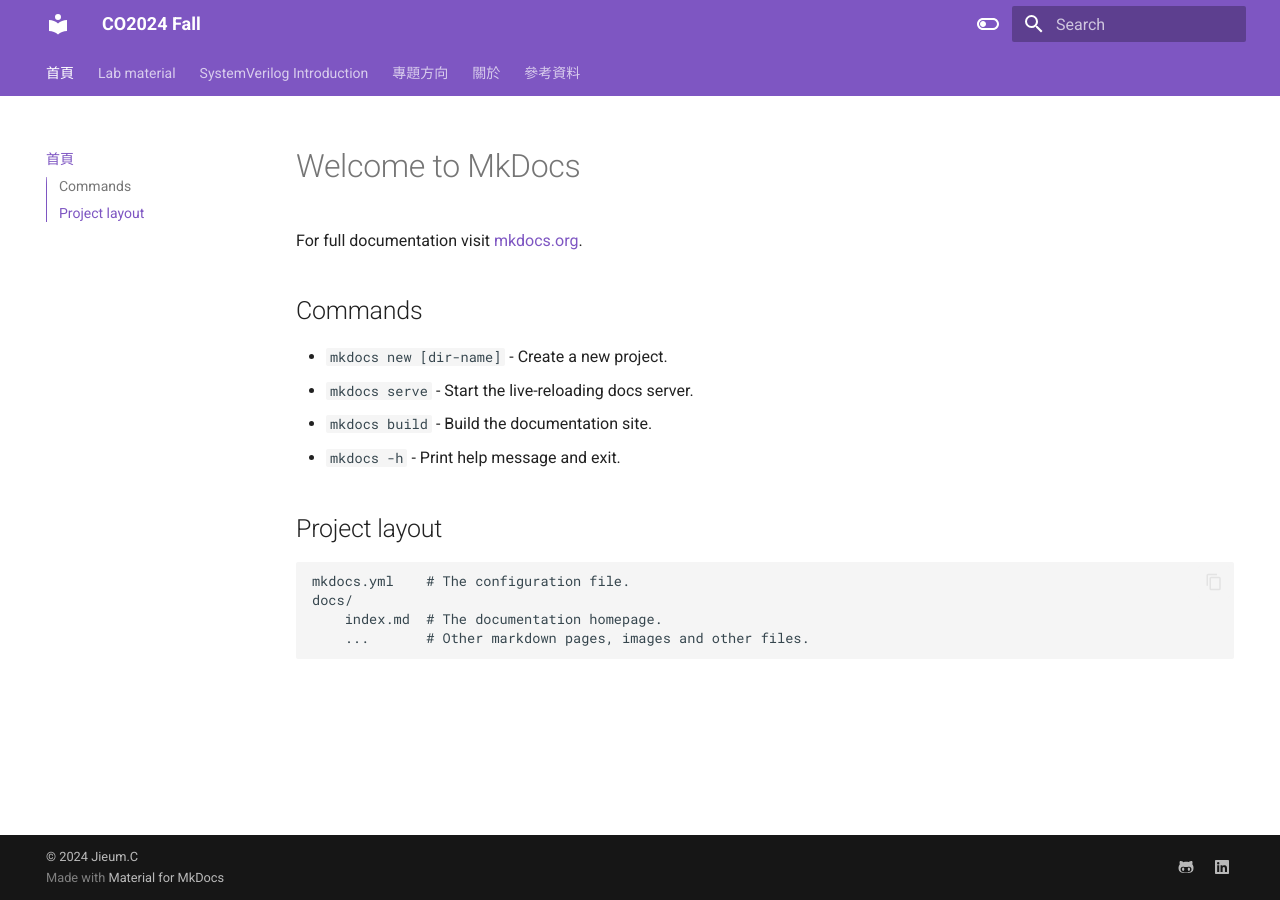
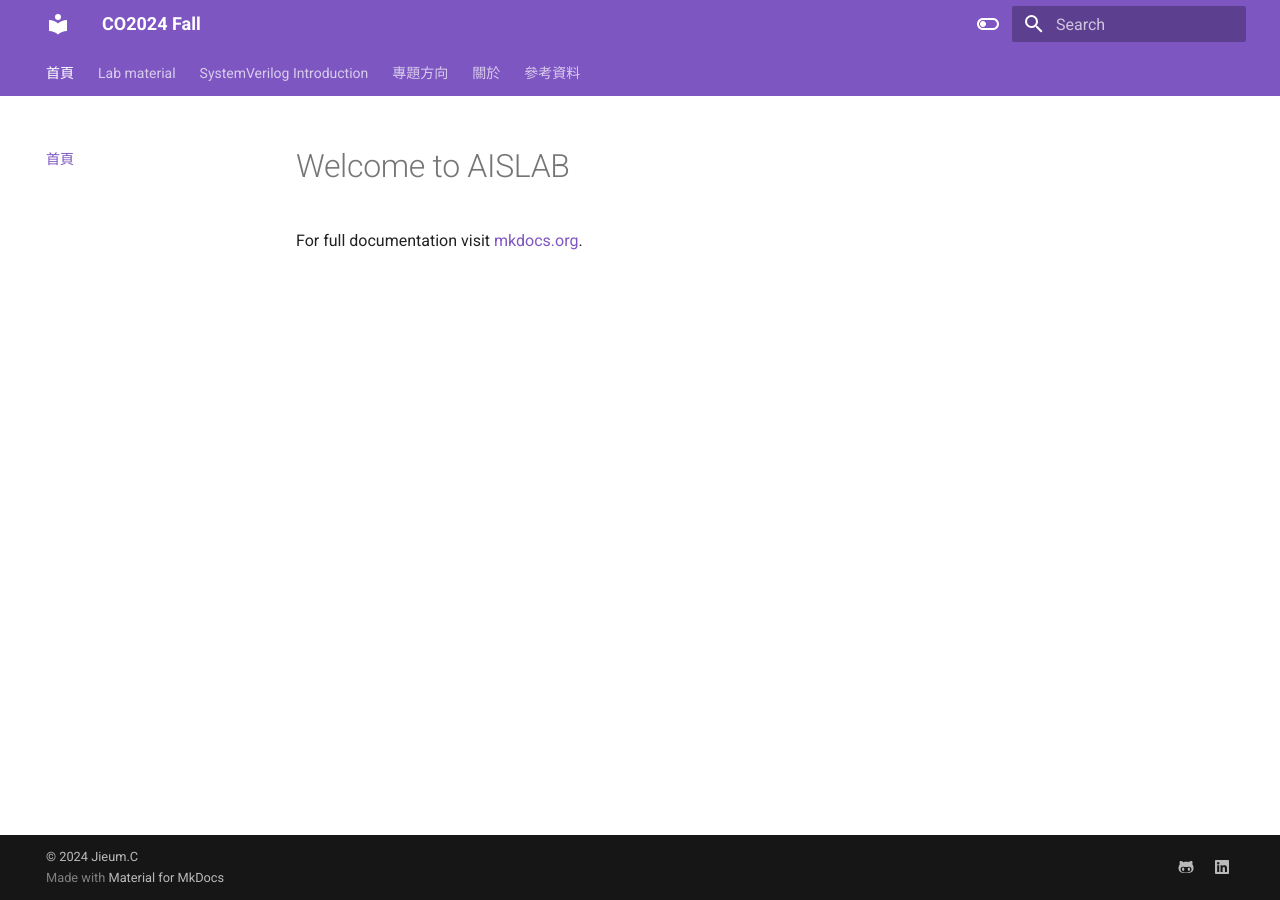
Before and after one commit to Jieumban/Test_mkdocs-, an MkDocs documentation site: the page built from docs/index.md, in a window 1280 px wide. Built offline with MkDocs 1.6.1 and Material for MkDocs 9.7.7, drawn with Linux system fonts in a browser that asks for light colours.

Commit message:
update about.md

```diff
--- a/docs/index.md
+++ b/docs/index.md
@@ -1,17 +1,3 @@
-# Welcome to MkDocs
+# Welcome to AISLAB
 
 For full documentation visit [mkdocs.org](https://www.mkdocs.org).
-
-## Commands
-
-* `mkdocs new [dir-name]` - Create a new project.
-* `mkdocs serve` - Start the live-reloading docs server.
-* `mkdocs build` - Build the documentation site.
-* `mkdocs -h` - Print help message and exit.
-
-## Project layout
-
-    mkdocs.yml    # The configuration file.
-    docs/
-        index.md  # The documentation homepage.
-        ...       # Other markdown pages, images and other files.
```
Also changed, not shown: docs/about.md (added).
